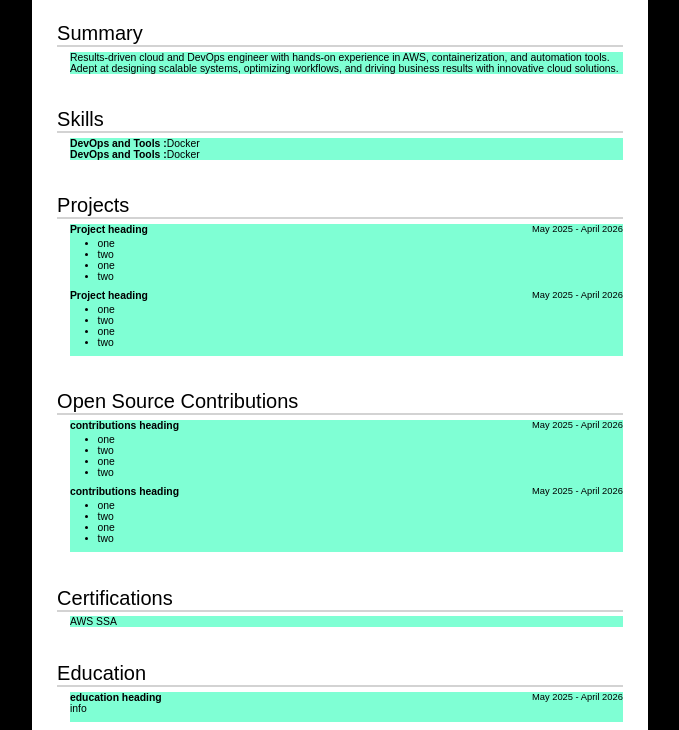
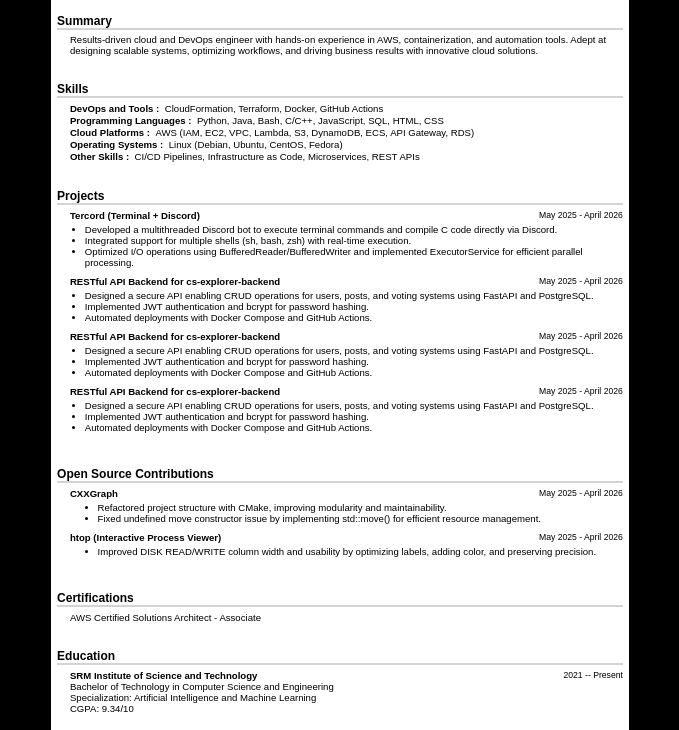
Before and after one commit to AryanGitHub/test-resume, a plain HTML site: page index.html in a window 1280 px wide. Shown: the part 70-800 px from the top of the page, without its empty margins (300-979 px from the left). Drawn offline with Linux system fonts and the light colour scheme.

Commit message:
aaded data

```diff
--- a/index.html
+++ b/index.html
@@ -44,7 +44,8 @@
             display: flex;
             flex-direction: column;
 
-            padding: 1vh 2vw;
+            padding: 1vh 0.5vw;
+
 
             justify-content: space-between;
         }
@@ -67,19 +68,26 @@
         }
 
         .info_container_heading_text {
-            font-weight: 500;
-            font-size: 2.5vh;
+            font-weight: bold;
+            font-size: 75%;
         }
 
         .info_container_data_div {
             margin-left: 1vw;
 
-            height: 150px;
-            background-color: aquamarine;
+
+
             flex: 1;
 
             /* font-size: min(7vw, 65%);  */
-            font-size: 65%;
+            font-size: 60%;
+        }
+
+        @media (max-width: 380px) and (max-height:691px) {
+            .info_container_data_div {
+            font-size: 55%;
+
+            }
         }
 
         .heading_div {
@@ -142,6 +150,7 @@
         .skills_line {
             display: flex;
             flex-direction: row;
+            margin-bottom: 0.2%;
         }
 
         .skill_type {
@@ -150,6 +159,7 @@
 
         .skill_list {
             flex: 1;
+            margin-left: 1%;
         }
 
         .project_main_div {
@@ -173,7 +183,7 @@
         }
 
         .project_info_list {
-            padding-left: 5%;
+            padding-left: 2.7%;
             margin-top: 0.5%;
         }
 
@@ -309,11 +319,23 @@
             <div class="info_container_data_div">
                 <div class="skills_line">
                     <p class="skill_type">DevOps and Tools : </p>
-                    <p class="skill_list">Docker</p>
+                    <p class="skill_list">CloudFormation, Terraform, Docker, GitHub Actions</p>
                 </div>
                 <div class="skills_line">
-                    <p class="skill_type">DevOps and Tools : </p>
-                    <p class="skill_list">Docker</p>
+                    <p class="skill_type">Programming Languages : </p>
+                    <p class="skill_list">Python, Java, Bash, C/C++, JavaScript, SQL, HTML, CSS</p>
+                </div>
+                <div class="skills_line">
+                    <p class="skill_type">Cloud Platforms : </p>
+                    <p class="skill_list">AWS (IAM, EC2, VPC, Lambda, S3, DynamoDB, ECS, API Gateway, RDS)</p>
+                </div>
+                <div class="skills_line">
+                    <p class="skill_type">Operating Systems : </p>
+                    <p class="skill_list">Linux (Debian, Ubuntu, CentOS, Fedora)</p>
+                </div>
+                <div class="skills_line">
+                    <p class="skill_type">Other Skills : </p>
+                    <p class="skill_list">CI/CD Pipelines, Infrastructure as Code, Microservices, REST APIs</p>
                 </div>
             </div>
         </div>
@@ -326,33 +348,60 @@
 
                 <div class="project_main_div">
                     <div class="project_heading_and_timeline">
-                        <p class="project_heading">Project heading</p>
+                        <p class="project_heading">Tercord (Terminal + Discord)</p>
                         <p class="project_timeline">May 2025 - April 2026</p>
                     </div>
                     <div class="project_info">
                         <ul class="project_info_list">
-                            <li>one</li>
-                            <li>two</li>
-                            <li>one</li>
-                            <li>two</li>
+                            <li>Developed a multithreaded Discord bot to execute terminal commands and compile C code directly via Discord.</li>
+                            <li>Integrated support for multiple shells (sh, bash, zsh) with real-time execution.</li>
+                            <li>Optimized I/O operations using BufferedReader/BufferedWriter and implemented ExecutorService for efficient parallel processing.</li>
                         </ul>
                     </div>
                 </div>
 
                 <div class="project_main_div">
                     <div class="project_heading_and_timeline">
-                        <p class="project_heading">Project heading</p>
+                        <p class="project_heading">RESTful API Backend for cs-explorer-backend</p>
                         <p class="project_timeline">May 2025 - April 2026</p>
                     </div>
                     <div class="project_info">
                         <ul class="project_info_list">
-                            <li>one</li>
-                            <li>two</li>
-                            <li>one</li>
-                            <li>two</li>
+                            <li>Designed a secure API enabling CRUD operations for users, posts, and voting systems using FastAPI and PostgreSQL.</li>
+                            <li>Implemented JWT authentication and bcrypt for password hashing.</li>
+                            <li>Automated deployments with Docker Compose and GitHub Actions.</li>
                         </ul>
                     </div>
                 </div>
+
+                <div class="project_main_div">
+                    <div class="project_heading_and_timeline">
+                        <p class="project_heading">RESTful API Backend for cs-explorer-backend</p>
+                        <p class="project_timeline">May 2025 - April 2026</p>
+                    </div>
+                    <div class="project_info">
+                        <ul class="project_info_list">
+                            <li>Designed a secure API enabling CRUD operations for users, posts, and voting systems using FastAPI and PostgreSQL.</li>
+                            <li>Implemented JWT authentication and bcrypt for password hashing.</li>
+                            <li>Automated deployments with Docker Compose and GitHub Actions.</li>
+                        </ul>
+                    </div>
+                </div>
+
+                <div class="project_main_div">
+                    <div class="project_heading_and_timeline">
+                        <p class="project_heading">RESTful API Backend for cs-explorer-backend</p>
+                        <p class="project_timeline">May 2025 - April 2026</p>
+                    </div>
+                    <div class="project_info">
+                        <ul class="project_info_list">
+                            <li>Designed a secure API enabling CRUD operations for users, posts, and voting systems using FastAPI and PostgreSQL.</li>
+                            <li>Implemented JWT authentication and bcrypt for password hashing.</li>
+                            <li>Automated deployments with Docker Compose and GitHub Actions.</li>
+                        </ul>
+                    </div>
+                </div>
+
 
             </div>
         </div>
@@ -365,30 +414,25 @@
 
                 <div class="contributions_main_div">
                     <div class="contributions_heading_and_timeline">
-                        <p class="contributions_heading">contributions heading</p>
+                        <p class="contributions_heading">CXXGraph</p>
                         <p class="contributions_timeline">May 2025 - April 2026</p>
                     </div>
                     <div class="contributions_info">
                         <ul class="contributions_info_list">
-                            <li>one</li>
-                            <li>two</li>
-                            <li>one</li>
-                            <li>two</li>
+                            <li>Refactored project structure with CMake, improving modularity and maintainability.</li>
+                            <li>Fixed undefined move constructor issue by implementing std::move() for efficient resource management.</li>
                         </ul>
                     </div>
                 </div>
 
                 <div class="contributions_main_div">
                     <div class="contributions_heading_and_timeline">
-                        <p class="contributions_heading">contributions heading</p>
+                        <p class="contributions_heading">htop (Interactive Process Viewer)</p>
                         <p class="contributions_timeline">May 2025 - April 2026</p>
                     </div>
                     <div class="contributions_info">
                         <ul class="contributions_info_list">
-                            <li>one</li>
-                            <li>two</li>
-                            <li>one</li>
-                            <li>two</li>
+                            <li>Improved DISK READ/WRITE column width and usability by optimizing labels, adding color, and preserving precision.</li>
                         </ul>
                     </div>
                 </div>
@@ -401,7 +445,7 @@
                 <p class="info_container_heading_text">Certifications</p>
             </div>
             <div class="info_container_data_div">
-                <p>AWS SSA</p>
+                <p>AWS Certified Solutions Architect - Associate</p>
             </div>
         </div>
 
@@ -413,11 +457,13 @@
             <div class="info_container_data_div">
                 <div class="education_main_div">
                     <div class="education_heading_and_timeline">
-                        <p class="education_heading">education heading</p>
-                        <p class="education_timeline">May 2025 - April 2026</p>
+                        <p class="education_heading">SRM Institute of Science and Technology</p>
+                        <p class="education_timeline">2021 -- Present</p>
                     </div>
                     <div class="education_info">
-                        <p>info</p>
+                        <p>Bachelor of Technology in Computer Science and Engineering</p>
+                        <p>Specialization: Artificial Intelligence and Machine Learning</p>
+                        <p>CGPA: 9.34/10</p>
                     </div>
                 </div>
             </div>
```
